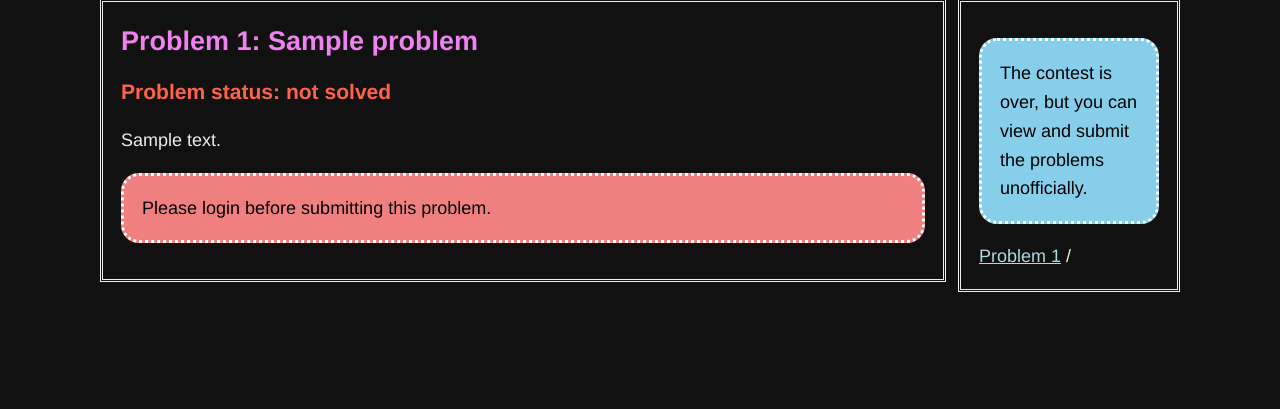
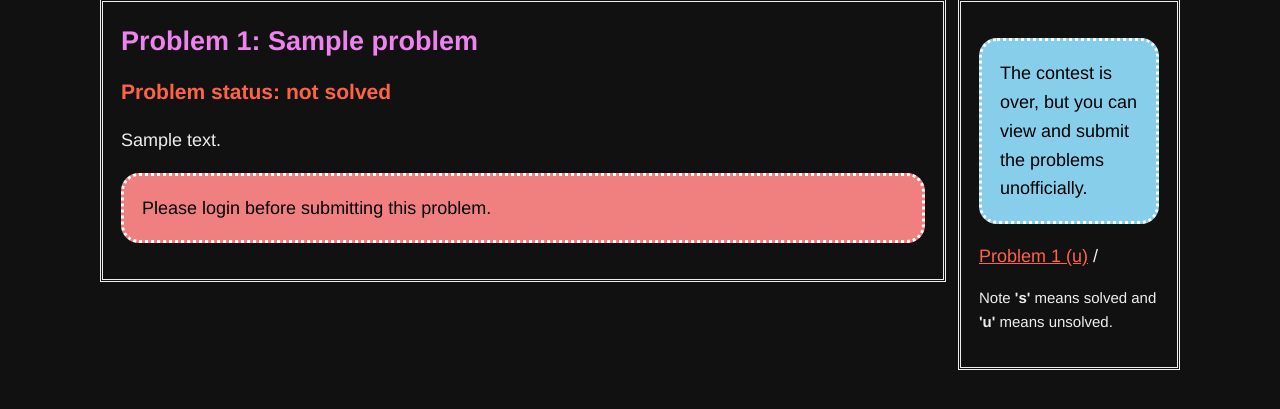
Before and after one commit to bkf2020/semicolon, a Django app: page /contests/1/arena/ in a window 1280 px wide. Shown: the part 147-556 px from the top of the page. Run offline with Django 4.2, Linux system fonts and the light colour scheme; tables that the repository leaves empty hold one stand-in row (values such as "Sample post").

Commit message:
Let a user know in the sticky area of a contest arena which problems they solved

```diff
--- a/contests/templates/contests/arena.html
+++ b/contests/templates/contests/arena.html
@@ -49,8 +49,15 @@
 			{% endif %}
 			{% if contest_problems %}
 				{% for contest_problem in contest_problems %}
-					<a href="#{{ forloop.counter }}">Problem {{ forloop.counter }}</a> /
+					{% if contest_problem.solved %}
+						<a href="#{{ forloop.counter }}" style="color: lightgreen;">Problem {{ forloop.counter }} (s)</a> /
+					{% else %}
+						<a href="#{{ forloop.counter }}" style="color: tomato;">Problem {{ forloop.counter }} (u)</a> /
+					{% endif %}
 				{% endfor %}
+				<small><p>
+					Note <b>'s'</b> means solved and <b>'u'</b> means unsolved.
+				</p></small>
 			{% endif %}
 		</div>
 
```
